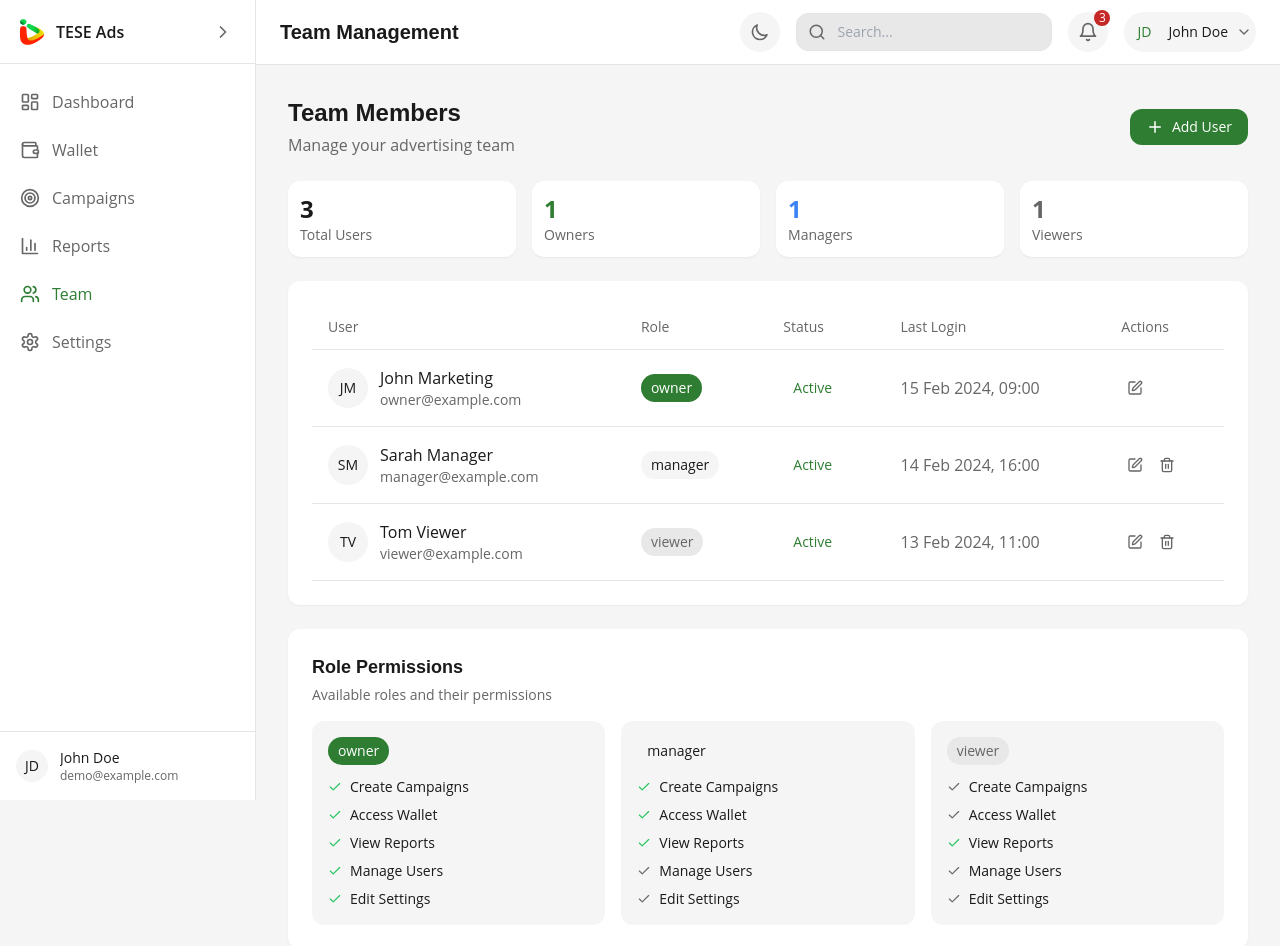
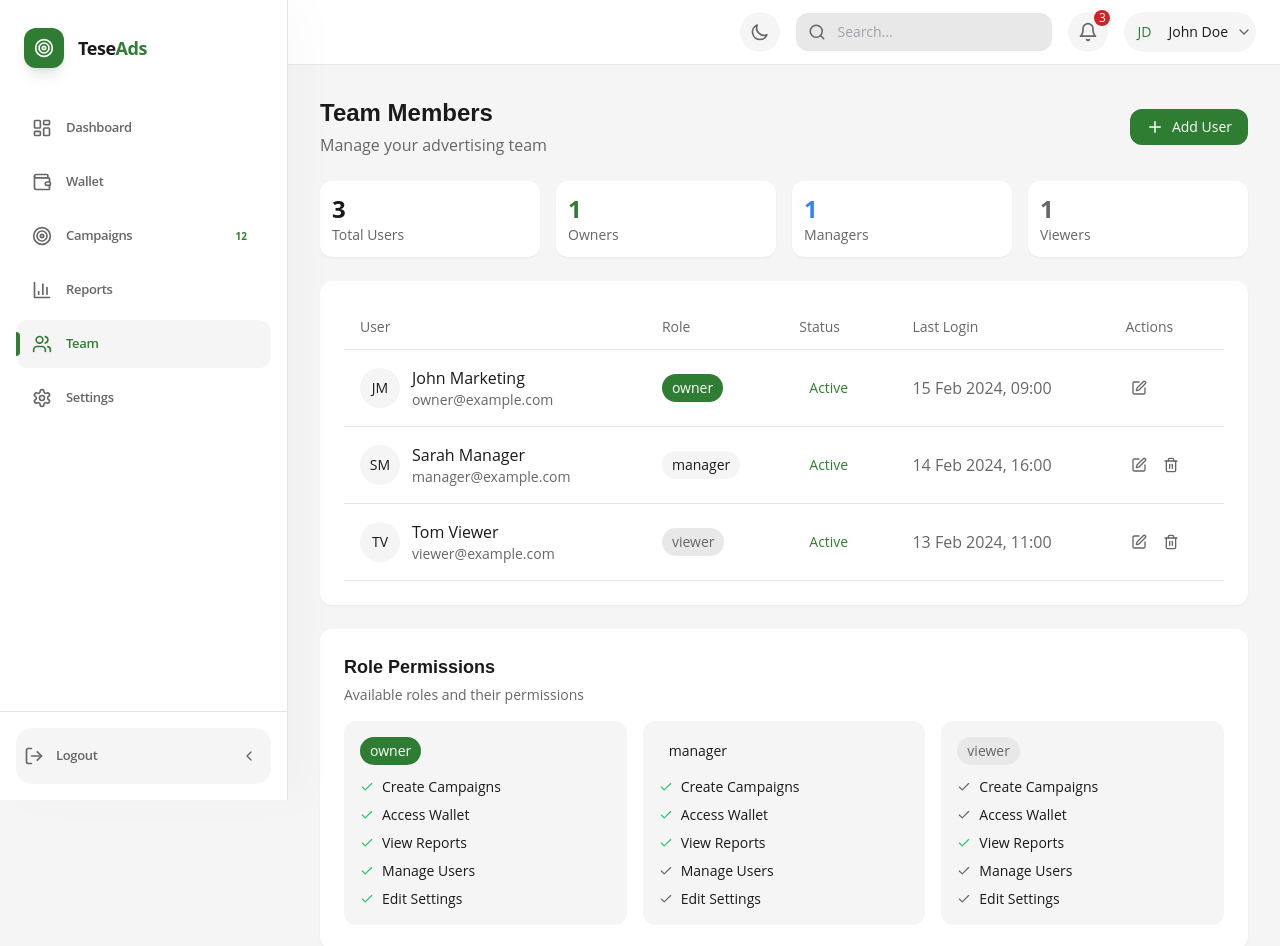
Before and after one commit to billychosee/tese-advertiser-portal, a Next.js app: page /users in a window 1280 px wide. Shown: the top 946 px of the page. Built offline with nearby package versions, Linux system fonts and the light colour scheme.

Commit message:
Update layout components

```diff
--- a/src/components/layout/DashboardLayout.tsx
+++ b/src/components/layout/DashboardLayout.tsx
@@ -22,13 +22,13 @@ const DashboardContent: React.FC<DashboardLayoutProps> = ({
   return (
     <div className="min-h-screen bg-background">
       <Sidebar />
+      <TopBar title={title} />
       <div
         className={cn(
           "transition-all duration-300",
-          isCollapsed ? "pl-16" : "pl-64",
+          isCollapsed ? "pl-20" : "pl-72",
         )}
       >
-        <TopBar title={title} />
         <main className={cn("p-4 sm:p-6 lg:p-8", className)}>{children}</main>
       </div>
     </div>
--- a/src/components/layout/Sidebar.tsx
+++ b/src/components/layout/Sidebar.tsx
@@ -29,50 +29,28 @@ const Sidebar: React.FC = () => {
   return (
     <aside
       className={cn(
-        "fixed left-0 top-0 z-40 h-screen bg-card border-r border-border transition-all duration-300",
-        isCollapsed ? "w-16" : "w-64",
+        "fixed left-0 top-0 z-50 h-screen transition-all duration-500 ease-[cubic-bezier(0.34,1.56,0.64,1)]",
+        "bg-card border-r border-border shadow-[20px_0_40px_rgba(0,0,0,0.02)]",
+        isCollapsed ? "w-20" : "w-72",
       )}
     >
       <div className="flex h-full flex-col">
-        {/* Logo */}
-        <div className="flex h-16 items-center justify-between px-4 border-b border-border">
-          {!isCollapsed ? (
-            <Link href="/dashboard" className="flex items-center gap-2">
-              <img
-                src="/Tese-Icon.png"
-                alt="Tese Logo"
-                className="w-8 h-8 object-contain"
-              />
-              <span className="font-semibold text-foreground">TESE Ads</span>
-            </Link>
-          ) : (
-            <Link href="/dashboard" className="flex justify-center">
-              <img
-                src="/Tese-Icon.png"
-                alt="Tese Logo"
-                className="w-8 h-8 object-contain"
-              />
-            </Link>
-          )}
-          <button
-            onClick={toggleSidebar}
-            className={cn(
-              "p-1.5 rounded-lg hover:bg-secondary text-muted-foreground transition-colors",
-              isCollapsed && "mx-auto",
+        {/* Logo Section - Clean & Geometric */}
+        <div className="h-24 flex items-center px-6">
+          <Link href="/dashboard" className="flex items-center gap-3.5 group">
+            <div className="w-10 h-10 rounded-xl bg-primary flex items-center justify-center shadow-lg shadow-primary/20 group-hover:rotate-6 transition-transform">
+              <Icons.Campaign className="text-primary-foreground" size={20} />
+            </div>
+            {!isCollapsed && (
+              <span className="font-bold text-lg tracking-tight text-foreground">
+                Tese<span className="text-primary">Ads</span>
+              </span>
             )}
-          >
-            <Icons.ChevronRight
-              size={20}
-              className={cn(
-                "transition-transform",
-                isCollapsed ? "rotate-180" : "",
-              )}
-            />
-          </button>
+          </Link>
         </div>
 
-        {/* Navigation */}
-        <nav className="flex-1 px-2 py-4 space-y-1 overflow-y-auto">
+        {/* Navigation - Responsive Active State */}
+        <nav className="flex-1 px-4 space-y-1.5 mt-2">
           {navItems.map((item) => {
             const isActive =
               pathname === item.href || pathname.startsWith(item.href + "/");
@@ -83,53 +61,105 @@ const Sidebar: React.FC = () => {
                 key={item.name}
                 href={item.href}
                 className={cn(
-                  "flex items-center gap-3 px-3 py-2.5 rounded-lg transition-all duration-200",
+                  "group relative flex items-center h-12 rounded-xl transition-all duration-300",
                   isActive
-                    ? "bg-primary/10 text-primary"
-                    : "text-muted-foreground hover:bg-secondary hover:text-secondary-foreground",
-                  isCollapsed && "justify-center",
+                    ? "text-primary bg-secondary"
+                    : "text-muted-foreground hover:text-foreground hover:bg-secondary",
+                  isCollapsed ? "justify-center" : "px-4",
                 )}
               >
-                <span
+                {/* Active Nav Item Left Bar */}
+                {isActive && (
+                  <div className="absolute left-0 top-3 bottom-3 w-1 bg-primary rounded-r-full" />
+                )}
+
+                <div
                   className={cn(
-                    "flex items-center justify-center w-5 h-5",
-                    isActive ? "text-primary" : "text-muted-foreground",
+                    "relative z-10 transition-colors",
+                    isActive ? "text-primary" : "group-hover:text-foreground",
                   )}
                 >
                   <Icon size={20} />
-                </span>
+                </div>
+
                 {!isCollapsed && (
-                  <span className="font-medium">{item.name}</span>
+                  <span
+                    className={cn(
+                      "relative z-10 ml-3.5 text-[13px] font-semibold tracking-tight transition-opacity",
+                      isActive ? "opacity-100" : "opacity-100",
+                    )}
+                  >
+                    {item.name}
+                  </span>
+                )}
+
+                {/* Notification Badge Style from reference */}
+                {item.name === "Campaigns" && !isCollapsed && (
+                  <span className="ml-auto relative z-10 bg-primary/10 text-primary text-[10px] font-bold px-2 py-0.5 rounded-full">
+                    12
+                  </span>
                 )}
               </Link>
             );
           })}
         </nav>
 
-        {/* User */}
-        <div className="border-t border-border p-4">
+        {/* Logout Button */}
+        <div className="p-4 border-t border-border mt-auto">
           <div
             className={cn(
-              "flex items-center",
-              isCollapsed ? "justify-center" : "gap-3",
+              "flex items-center gap-2 pl-1 p-2 rounded-2xl bg-secondary transition-colors cursor-pointer",
+              isCollapsed ? "justify-center" : "pl-2",
             )}
           >
-            <div className="w-8 h-8 bg-secondary rounded-full flex items-center justify-center">
-              <span className="text-sm font-medium text-secondary-foreground">
-                JD
-              </span>
-            </div>
+            <button
+              className={cn(
+                "group relative flex items-center h-10 rounded-xl transition-all duration-300",
+                "text-muted-foreground hover:text-primary",
+                isCollapsed ? "w-full justify-center" : "",
+              )}
+              onClick={() => console.log("Logout")}
+            >
+              {/* Left Bar Indicator on Hover */}
+              <div className="absolute left-0 top-2 bottom-2 w-1 bg-primary rounded-r-full opacity-0 group-hover:opacity-100 transition-opacity" />
+
+              <div
+                className={cn(
+                  "relative z-10 transition-colors group-hover:text-primary",
+                )}
+              >
+                <Icons.Logout size={20} />
+              </div>
+
+              {!isCollapsed && (
+                <span
+                  className={cn(
+                    "relative z-10 ml-3 text-[13px] font-semibold tracking-tight transition-colors group-hover:text-primary",
+                  )}
+                >
+                  Logout
+                </span>
+              )}
+            </button>
+
             {!isCollapsed && (
-              <div className="flex-1 min-w-0">
-                <p className="text-sm font-medium text-foreground truncate">
-                  John Doe
-                </p>
-                <p className="text-xs text-muted-foreground truncate">
-                  demo@example.com
-                </p>
-              </div>
+              <button
+                onClick={toggleSidebar}
+                className="ml-auto p-1.5 text-muted-foreground hover:text-primary transition-colors"
+              >
+                <Icons.ChevronRight size={16} className="rotate-180" />
+              </button>
             )}
           </div>
+
+          {isCollapsed && (
+            <button
+              onClick={toggleSidebar}
+              className="w-full flex justify-center mt-2 text-muted-foreground hover:text-primary transition-colors"
+            >
+              <Icons.ChevronRight size={20} />
+            </button>
+          )}
         </div>
       </div>
     </aside>
```
